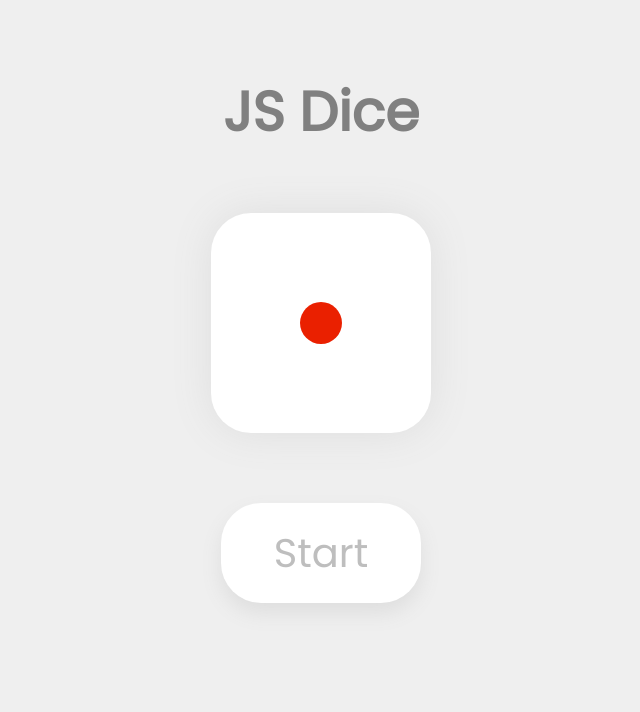
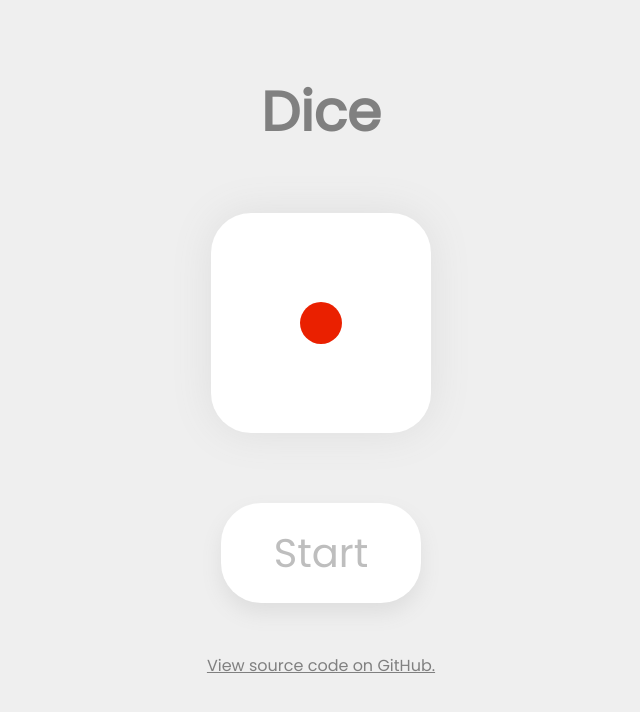
Before and after one commit to cnzc/dice, a plain HTML site: page index.html in a window 1280 px wide. Shown: the whole page, without its empty margins (319-959 px from the left). Drawn offline with nearby package versions, Linux system fonts and the light colour scheme.

Commit message:
Add files via upload

```diff
--- a/dice.css
+++ b/dice.css
@@ -12,6 +12,16 @@ h1{
   font-size: 55px;
   text-align: center;
   outline: none;
+}
+a{
+  margin: 50px auto 0;
+  width: 200px;
+  padding: 20px 40px;
+  border: none;
+  border-radius: 40px;
+  color: gray;
+  font-size: 16px;
+  text-align: center;
 }
 .dice {
   display: flex;
--- a/index.html
+++ b/index.html
@@ -3,7 +3,7 @@
 
 <head>
   <meta charset="UTF-8">
-  <title>JS Dice</title>
+  <title>Dice</title>
   <link rel="shortcut icon" href="favicon.png">
   <script src="https://lf3-cdn-tos.bytecdntp.com/cdn/expire-1-M/jquery/3.2.0/jquery.min.js"></script>
   <script src="dice.js"></script>
@@ -12,13 +12,16 @@
 </head>
 
 <body>
-  <h1>JS Dice</h1>
+  <h1>Dice</h1>
   <div class="dice">
     <div>
       <div></div>
     </div>
   </div>
   <button class="btn">Start</button>
+  <br><br>
+  <center><a href="https://github.com/cnzc/dice">View source code on GitHub.</a></center>
+
 </body>
 
 </html>
```
